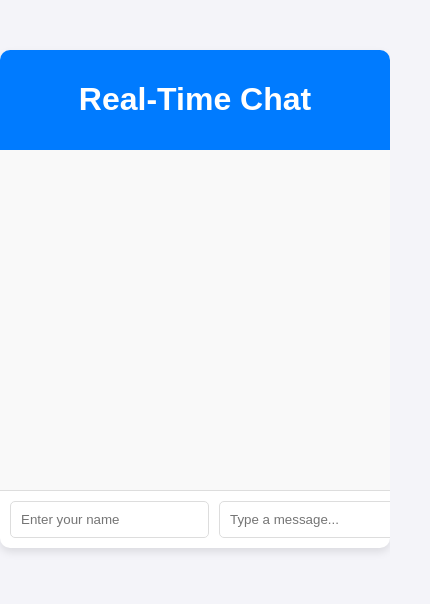
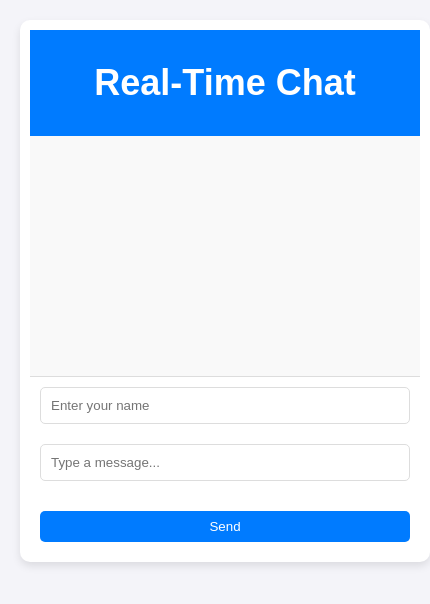
Before and after one commit to harshmaurya27/chat_module, a website: page public/index.html in a window 390 px wide. Shown: the whole page, 430 px wide, since content can reach past the window. Drawn offline with nearby package versions, Linux system fonts and the light colour scheme; no server answers.

Commit message:
making UI responsive

```diff
--- a/public/styles.css
+++ b/public/styles.css
@@ -12,6 +12,8 @@ body {
   border-radius: 10px;
   box-shadow: 0 4px 8px rgba(0, 0, 0, 0.1);
   overflow: hidden;
+  width: 100%;
+  padding: 10px;
 }
 
 #header {
@@ -43,6 +45,7 @@ body {
   display: flex;
   padding: 10px;
   gap: 10px;
+  flex-wrap: wrap;
 }
 
 #username,
@@ -52,6 +55,8 @@ body {
   border: 1px solid #ddd;
   border-radius: 5px;
   outline: none;
+  margin-bottom: 10px;
+  box-sizing: border-box;
 }
 
 #sendMessageButton {
@@ -61,8 +66,51 @@ body {
   border: none;
   border-radius: 5px;
   cursor: pointer;
+  align-self: flex-end;
 }
 
 #sendMessageButton:hover {
   background: #0056b3;
 }
+
+/* Responsive adjustments */
+@media (max-width: 768px) {
+  #chat-container {
+    max-width: 100%;
+    margin: 20px;
+  }
+
+  #messages {
+    height: 250px;
+  }
+
+  #input-container {
+    flex-direction: column;
+  }
+
+  #username,
+  #messageInput {
+    flex: none;
+    width: 100%;
+  }
+
+  #sendMessageButton {
+    width: 100%;
+    margin-top: 10px;
+  }
+}
+
+@media (max-width: 480px) {
+  #header {
+    font-size: 18px;
+    padding: 8px 0;
+  }
+
+  #messages {
+    height: 200px;
+  }
+
+  #sendMessageButton {
+    padding: 8px 15px;
+  }
+}
```
